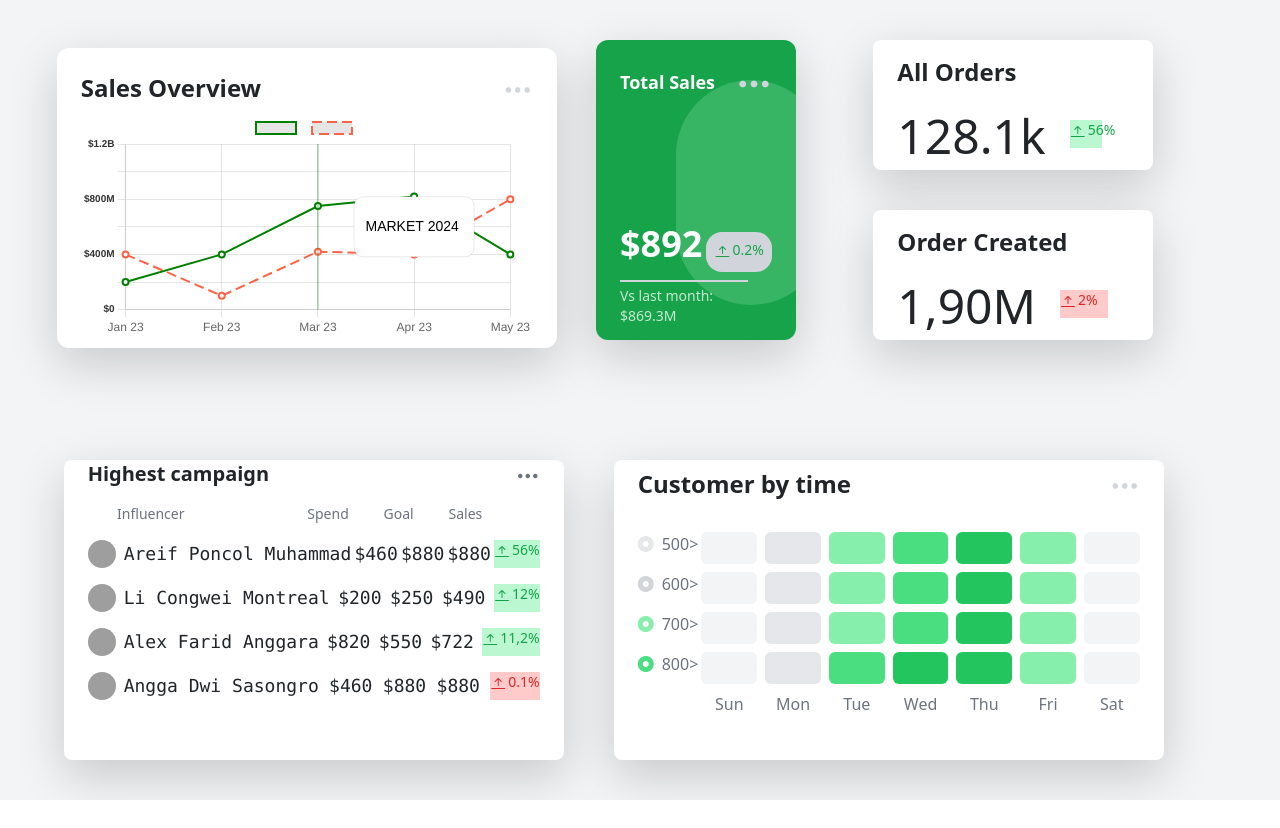
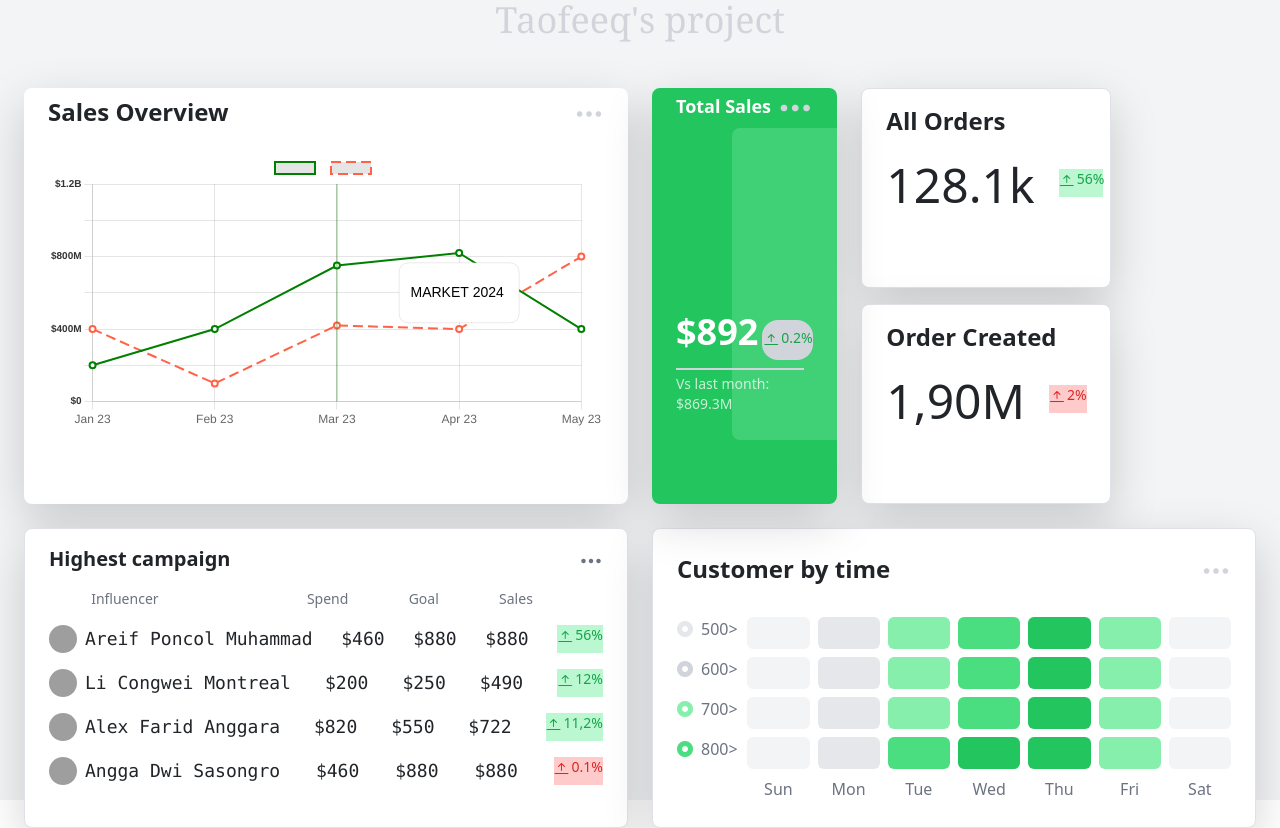
Before and after one commit to Ifedollars99/vtpj, a Vue app: page / in a window 1280 px wide. Before the commit the page ends 800 px from the top, so only its background shows below. Built offline with nearby package versions, Linux system fonts and the light colour scheme; grey boxes are pictures that could not be loaded.

Commit message:
Updated vue components

```diff
--- a/public/index.html
+++ b/public/index.html
@@ -5,7 +5,7 @@
     <meta http-equiv="X-UA-Compatible" content="IE=edge">
     <meta name="viewport" content="width=device-width,initial-scale=1.0">
     <link rel="icon" href="<%= BASE_URL %>favicon.ico">
-    <title>*#CHART PROJECT*</title>
+    <title>VTPRACTICE</title>
   </head>
   <body>
     <noscript>
--- a/src/App.vue
+++ b/src/App.vue
@@ -1,26 +1,24 @@
 <template>
-<div class="bg-gray-100 max-w-full h-full md:h-screen grid grid-cols-1
-md:grid md:grid-cols-3 md:pl-28 place-items-center justify-items-center
- " >
-  <div class="bg-white shadow-lg w-[300px]
-   mt-3 md:mt-0 h-[200px] md:w-[300px] md:h-[300px]
-   lg:w-[500px] rounded-xl p-6 md:-ml-24 ml-0 lg:ml-0 ">
-    <div class="flex flex-row justify-between" >
+  <div class="bg-gray-100 h-full md:h-screen" >
+  <div class="animate-ping flex justify-center sm:text-4xl font-serif text-green-500 hover:text-gray-300 " >Taofeeq's project</div>
+  <div class=" m-4 grid gap-4 md:grid-cols-12 mt-5">
+    <div class="sm:col-span-6 bg-white min-h-[300px] rounded-lg shadow-lg px-4" >
+      <div class="flex flex-row justify-between mt-2">
       <h1 class="text-2xl font-bold" >Sales Overview</h1>
       <i class="bi bi-three-dots text-gray-300 text-3xl"></i>
     </div>
-    <div class="chart-container">
+    <div class="chart-container mt-3">
     <canvas id="myChart"></canvas>
   </div>
     </div>
-
-    <div class="relative md:w-[200px] md:h-[300px] bg-green-600 rounded-xl
-     p-6 text-white shadow-lg max-w-xs overflow-hidden mt-11 md:mt-0 lg:ml-16 xl:ml-0 md:ml-0 ml-0 ">
+     <!-- Card Content -->
+    <div class="sm:col-span-2 relative
+      text-white  overflow-hidden min-h-[300px] rounded-lg bg-green-500 shadow-lg px-4" >
   <!-- Background Circle Overlay -->
-  <div class="absolute inset-20 bg-green-200 opacity-20 rounded-full w-3/4 h-3/4 top-10 right-10"></div>
+  <div class="absolute inset-20 bg-green-200 opacity-20 rounded-lg w-3/4 h-3/4 top-10 right-10"></div>
 
   <!-- Card Content -->
-  <div class="relative  space-y-28">
+  <div class="relative  space-y-44">
     <div class="flex flex-row justify-between" >
     <h2 class="text-lg font-semibold mt-1">Total Sales</h2>
     <i class="bi bi-three-dots text-4xl text-gray-300"></i>
@@ -39,18 +37,18 @@ md:grid md:grid-cols-3 md:pl-28 place-items-center justify-items-center
   </div>
 </div>
 
-  <div class="flex flex-col gap-10 md:-ml-2 lg:-ml-36" >
-  <div class="bg-white shadow-lg md:w-[200px] lg:w-[280px] md:h-[130px] rounded-lg px-6 md:mt-0 mt-11">
+    <div class="flex flex-col gap-3" >
+    <div class="sm:col-span-4 px-4 w-[250px] min-h-[200px] rounded-lg bg-white border border-gray-200 shadow-lg" >
       <h1 class="text-2xl font-bold mt-3" >All Orders</h1>
     <div class="flex flex-row gap-4" >
     <h1 class="mt-3 text-5xl" >128.1k</h1>
-    <div class="flex flex-row bg-green-200 gap-3 h-7 w-8 mt-4 md:-ml-5 lg:ml-0 ml-0" >
+    <div class="flex flex-row bg-green-200 gap-3 h-7 w-11 mt-4 md:-ml-5 lg:ml-0 ml-0" >
         <i class="bi bi-arrow-bar-up w-0.5 h-0.5 text-green-600"></i>
         <h1 class="text-sm  text-green-600" >56%</h1>
   </div>
   </div>
     </div>
-  <div class="bg-white shadow-lg md:w-[200px] lg:w-[280px] md:h-[130px] rounded-lg px-6">
+    <div class="sm:col-span-4 px-4 w-[250px] min-h-[200px] rounded-lg bg-white border border-gray-200 shadow-lg" >
       <h1 class="text-2xl md:text-xl lg:text-2xl font-bold mt-3" >Order Created</h1>
     <div class="flex flex-row gap-4" >
     <h1 class="mt-3 text-5xl" >1,90M</h1>
@@ -62,10 +60,10 @@ md:grid md:grid-cols-3 md:pl-28 place-items-center justify-items-center
     </div>
 
   </div>
-   <div class="md:grid md:grid-cols-2 md:gap-[400px] lg:gap-[550px] md:pl-16 lg:ml-16
-   md:px-4 lg:px-0 px-0 md:-mt-72 lg:-mt-96 xl:mt-60 "  >
-  <div class="bg-white shadow-lg md:-mt-48 mt-16 md:my-2  md:w-[350px] md:h-[420px] lg:w-[500px] lg:h-[300px] rounded-lg">
-    <div class="px-4 " >
+  </div>
+  <div class="grid md:grid-cols-2  gap-4 px-4" >
+    <div class="min-h-[300px] rounded-lg bg-white border border-gray-200 shadow-lg" >
+      <div class="px-4 mt-3" >
       <div class="flex flex-row justify-between" >
       <h1 class="text-xl font-bold" >Highest campaign</h1>
       <i class="bi bi-three-dots text-2xl text-gray-500"></i>
@@ -134,8 +132,8 @@ md:grid md:grid-cols-3 md:pl-28 place-items-center justify-items-center
     </div>
     </div>
     </div>
-  <div class="bg-white shadow-lg md:w-[300px] md:h-[400px] lg:w-[550px] lg:h-[300px] rounded-lg md:-mt-48 mt-8">
-    <div class="flex flex-row justify-between px-4 mt-2" >
+    <div class="min-h-[300px] rounded-lg bg-white border border-gray-200 shadow-lg " >
+      <div class="flex flex-row justify-between mt-4 px-4" >
       <h1 class="text-2xl font-bold" >Customer by time</h1>
       <i class="bi bi-three-dots text-gray-300 text-3xl"></i>
     </div>
@@ -214,11 +212,9 @@ md:grid md:grid-cols-3 md:pl-28 place-items-center justify-items-center
         </div>
     </div>
     </div>
-
     </div>
   </div>
  </div>
-
 
 </template>
 
@@ -385,6 +381,15 @@ export default {
 </script>
 
 <style scoped>
+@keyframes ping {
+    75%, 100% {
+        transform: scale(1);
+        opacity: 0;
+    }
+}
+.animate-ping {
+    animation: ping 1s cubic-bezier(0, 0, 0.2, 1) infinite;
+}
 .chart-container {
   max-width: 600px;
   margin: auto;
```
Lines whose indentation alone changed are shown as unchanged.
